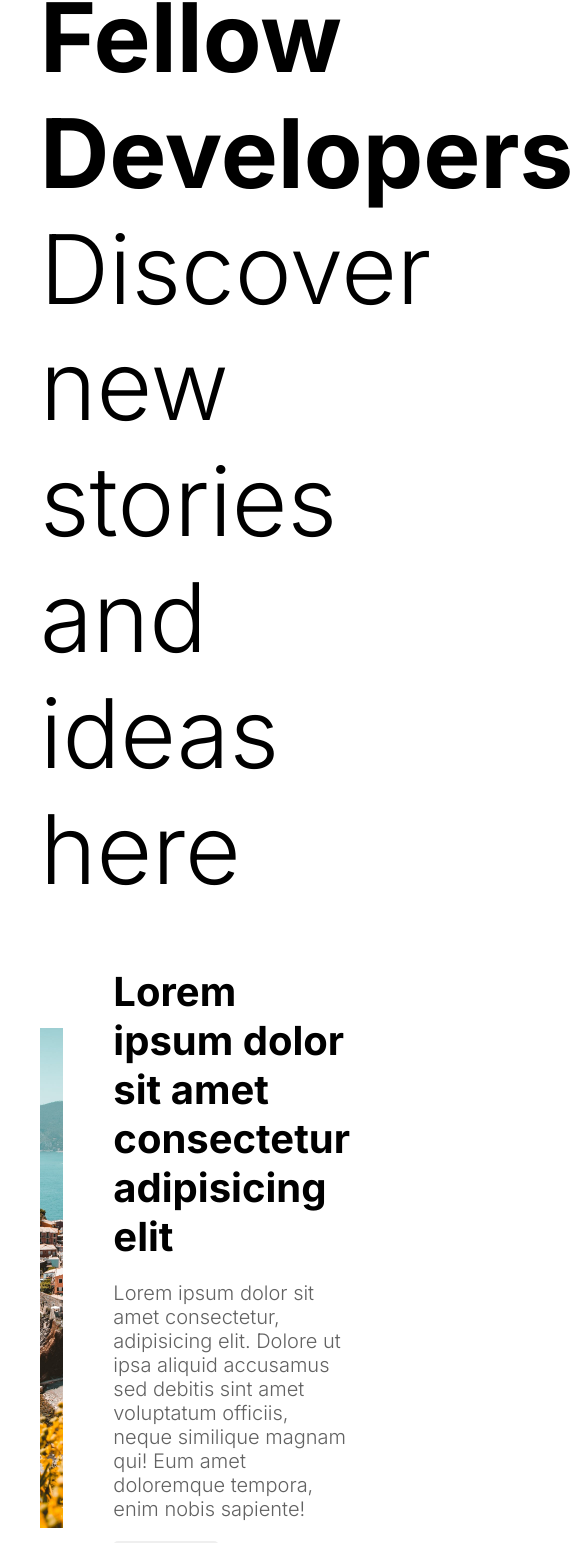
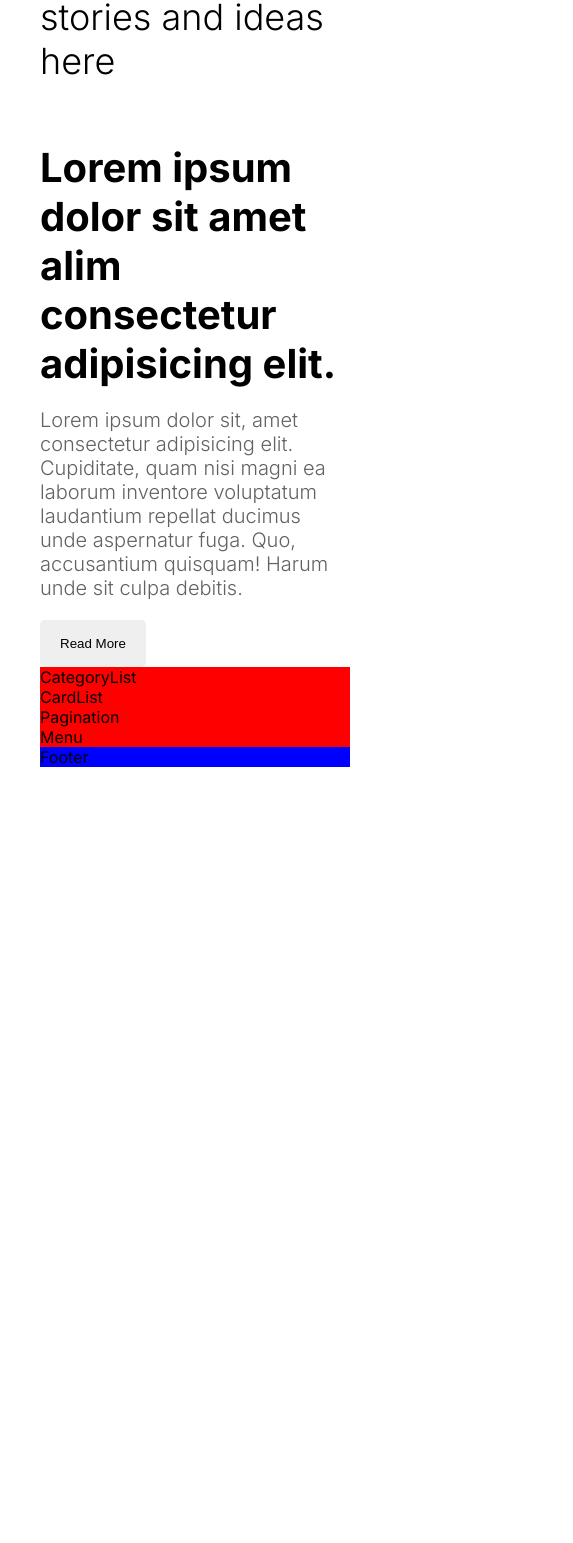
Before and after one commit to B0n-Echo/My_tech_blog, a Next.js app: page / in a window 390 px wide. Shown: the part 267-1810 px from the top of the page, 573 px wide, since content can reach past the window. After the commit the page ends 1034 px from the top, so only its background shows below. Built offline with nearby package versions, Linux system fonts and the light colour scheme.

Commit message:
feat(nikhil): updating featured List component

```diff
--- a/src/components/featured/Featured.jsx
+++ b/src/components/featured/Featured.jsx
@@ -2,32 +2,31 @@ import React from "react";
 import styles from "./featured.module.css";
 import Image from "next/image";
 
-function Featured() {
+const Featured = () => {
   return (
     <div className={styles.container}>
       <h1 className={styles.title}>
         <b>Hi Fellow Developers</b> Discover new stories and ideas here
       </h1>
       <div className={styles.post}>
-        <div className={styles.imgConatiner}>
-          <Image src="/p1.jpeg" alt="" fill className={styles.image}/>
+        <div className={styles.imgContainer}>
+          <Image src="/p1.jpeg" alt="" fill className={styles.image} />
         </div>
-
         <div className={styles.textContainer}>
           <h1 className={styles.postTitle}>
-            Lorem ipsum dolor sit amet consectetur adipisicing elit
+            Lorem ipsum dolor sit amet alim consectetur adipisicing elit.
           </h1>
           <p className={styles.postDesc}>
-            Lorem ipsum dolor sit amet consectetur, adipisicing elit. Dolore ut
-            ipsa aliquid accusamus sed debitis sint amet voluptatum officiis,
-            neque similique magnam qui! Eum amet doloremque tempora, enim nobis
-            sapiente!
+            Lorem ipsum dolor sit, amet consectetur adipisicing elit.
+            Cupiditate, quam nisi magni ea laborum inventore voluptatum
+            laudantium repellat ducimus unde aspernatur fuga. Quo, accusantium
+            quisquam! Harum unde sit culpa debitis.
           </p>
           <button className={styles.button}>Read More</button>
         </div>
       </div>
     </div>
   );
-}
+};
 
 export default Featured;
--- a/src/components/featured/featured.module.css
+++ b/src/components/featured/featured.module.css
@@ -1,4 +1,4 @@
-.container{
+.container {
   margin-top: 30px;
 }
 
@@ -7,14 +7,14 @@
   font-weight: 300;
 }
 
-.post{
+.post {
   margin-top: 60px;
   display: flex;
   align-items: center;
-  gap: 50px
+  gap: 50px;
 }
 
-.imgConatiner {
+.imgContainer {
   flex: 1;
   height: 500px;
   position: relative;
@@ -47,3 +47,31 @@
   border-radius: 5px;
   width: max-content;
 }
+
+@media screen and (max-width: 1280px) {
+  .title {
+    font-size: 72px;
+  }
+}
+
+@media screen and (max-width: 1024px) {
+  .title {
+    font-size: 64px;
+  }
+
+  .imgContainer {
+    display: none;
+  }
+}
+
+@media screen and (max-width: 768px) {
+  .title {
+    font-size: 48px;
+  }
+}
+
+@media screen and (max-width: 640px) {
+  .title {
+    font-size: 36px;
+  }
+}
```
